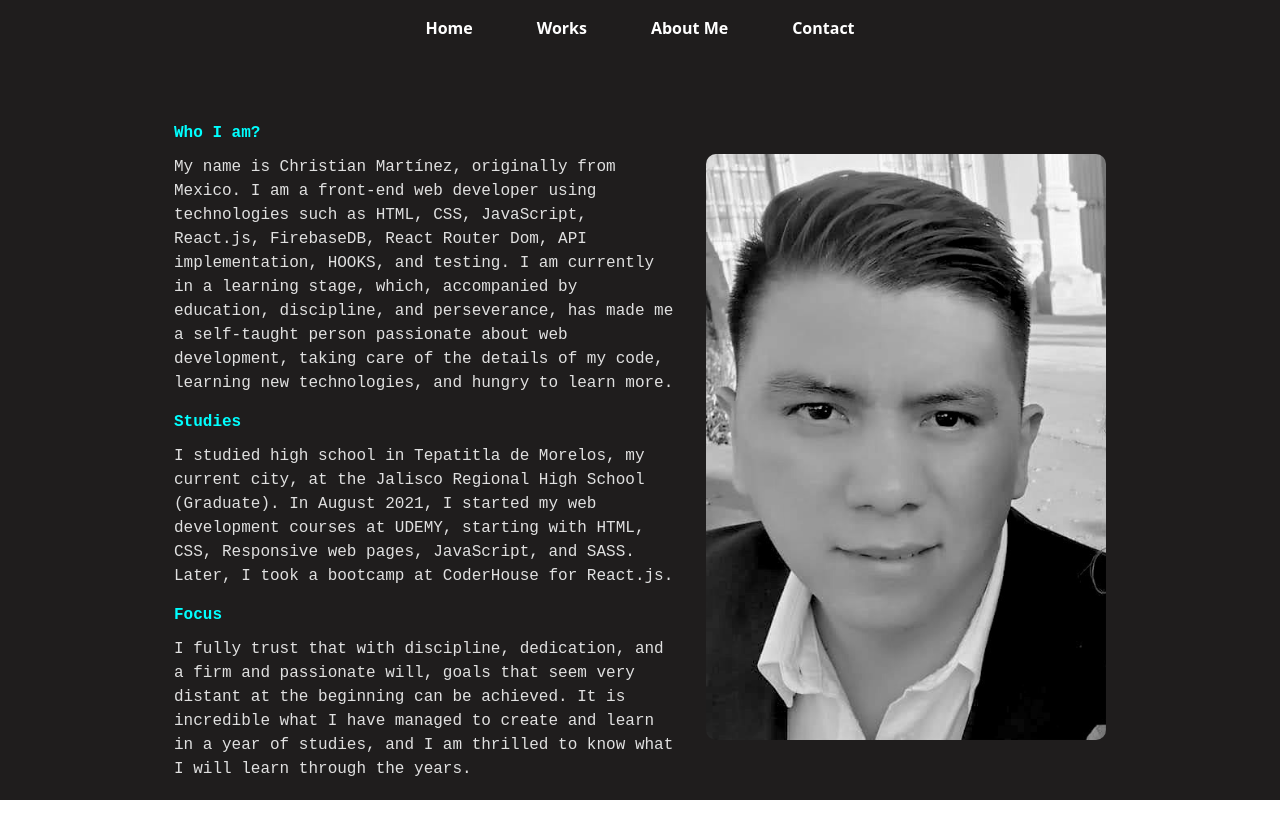
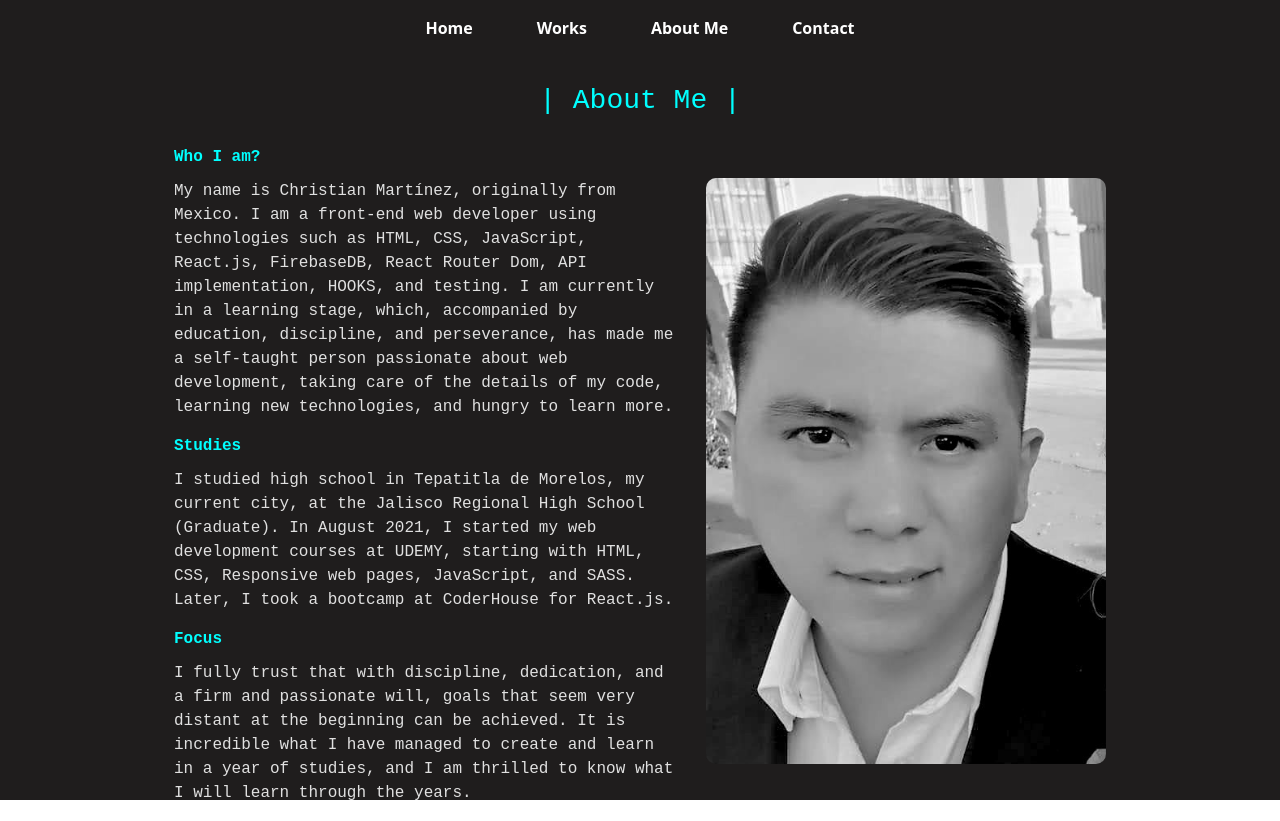
Before and after one commit to Xhan88/web-site-martinez, a React (Vite) app: page /AboutMe in a window 1280 px wide. Before the commit the page ends 800 px from the top, so only its background shows below. Built offline with nearby package versions, Linux system fonts and the light colour scheme.

Commit message:
22 ago 24

```diff
--- a/src/components/AboutMe/AboutMe.css
+++ b/src/components/AboutMe/AboutMe.css
@@ -4,12 +4,14 @@
   background-color: #1f1d1d;
   color: rgb(224, 224, 224);
   height: 100vh;
+
   font-family: 'Courier New', Courier, monospace;
 }
-
-.title {
+.title-about {
+  margin-top: 4rem;
   color: aqua;
 }
+
 span{
   color: aqua;
 }
@@ -20,7 +22,7 @@ span{
   align-items: flex-start;
   gap: 2rem;
   flex-wrap: wrap; /* Para que sea responsivo */
-  margin-top: 5%;
+  margin-top: 1%;
 }
 /* @media (max-width: 2340px) {
   .content-section{
--- a/src/components/AboutMe/AboutMe.jsx
+++ b/src/components/AboutMe/AboutMe.jsx
@@ -6,19 +6,19 @@ const AboutMe = () => {
   return (
     <>
       <div className='AboutMe'>
-        <div className='title'>
-          <h5>About Me</h5>
+        <div className='title-about'>
+          <h3>| About Me |</h3>
         </div>
         <div className='content-section'>
           <div className='text'>
-            <p>
-              <span className='subtitles'>Who I am?</span> My name is Christian Martínez, originally from Mexico. I am a front-end web developer using technologies such as HTML, CSS, JavaScript, React.js, FirebaseDB, React Router Dom, API implementation, HOOKS, and testing. I am currently in a learning stage, which, accompanied by education, discipline, and perseverance, has made me a self-taught person passionate about web development, taking care of the details of my code, learning new technologies, and hungry to learn more.
+            <p className= 'animate__animated animate__fadeIn'>
+              <span className= 'subtitles'>Who I am?</span> My name is Christian Martínez, originally from Mexico. I am a front-end web developer using technologies such as HTML, CSS, JavaScript, React.js, FirebaseDB, React Router Dom, API implementation, HOOKS, and testing. I am currently in a learning stage, which, accompanied by education, discipline, and perseverance, has made me a self-taught person passionate about web development, taking care of the details of my code, learning new technologies, and hungry to learn more.
               <span className='subtitles'>Studies</span> I studied high school in Tepatitla de Morelos, my current city, at the Jalisco Regional High School (Graduate). In August 2021, I started my web development courses at UDEMY, starting with HTML, CSS, Responsive web pages, JavaScript, and SASS. Later, I took a bootcamp at CoderHouse for React.js.
               <span className='subtitles'>Focus</span> I fully trust that with discipline, dedication, and a firm and passionate will, goals that seem very distant at the beginning can be achieved. It is incredible what I have managed to create and learn in a year of studies, and I am thrilled to know what I will learn through the years.
             </p>
           </div>
           <div className='image'>
-            <img className='imgMe' src='./profil.jpg' alt='Profile' />
+            <img className='imgMe animate__animated animate__fadeInRight' src='./profil.jpg' alt='Profile' />
           </div>
         </div>
       </div>
```
